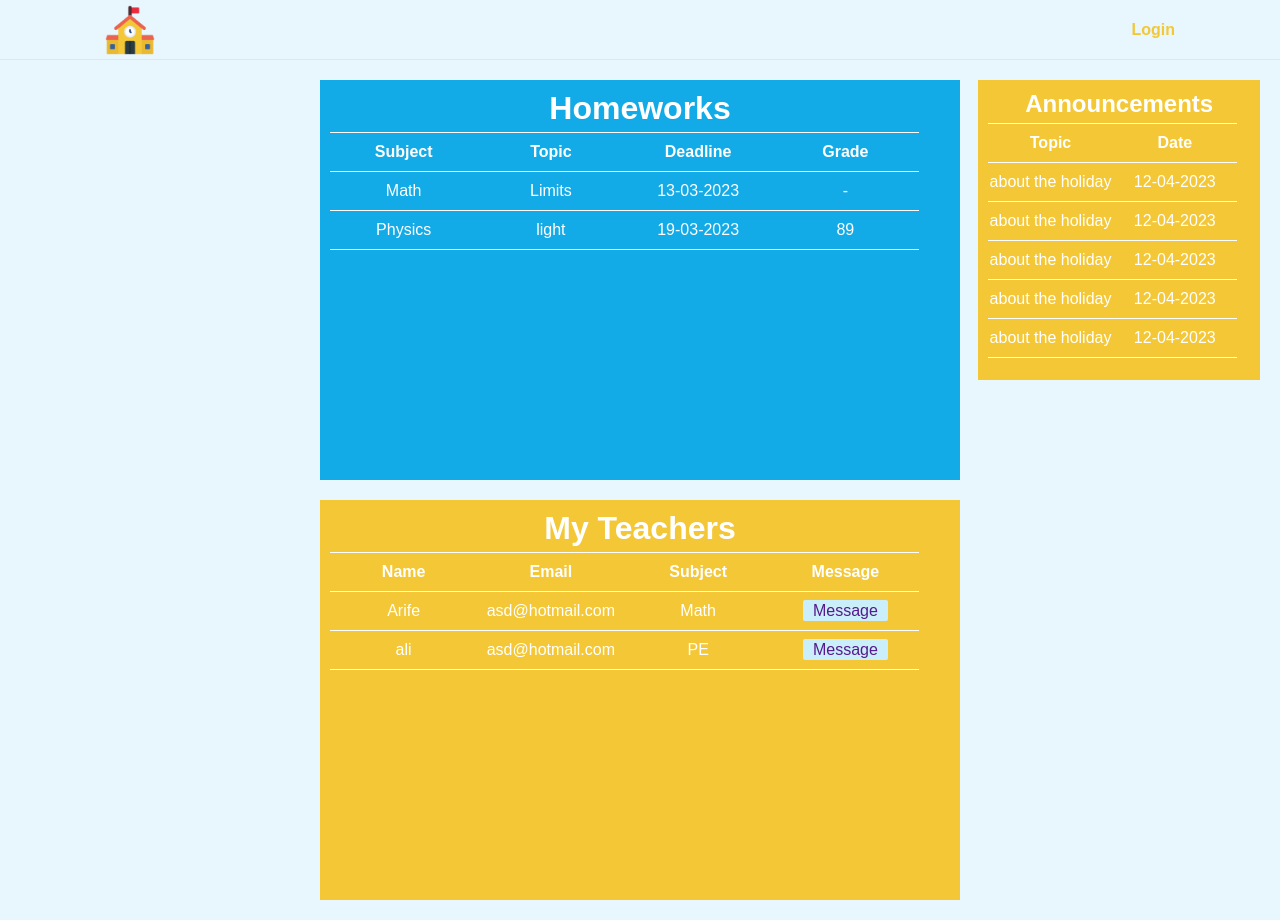
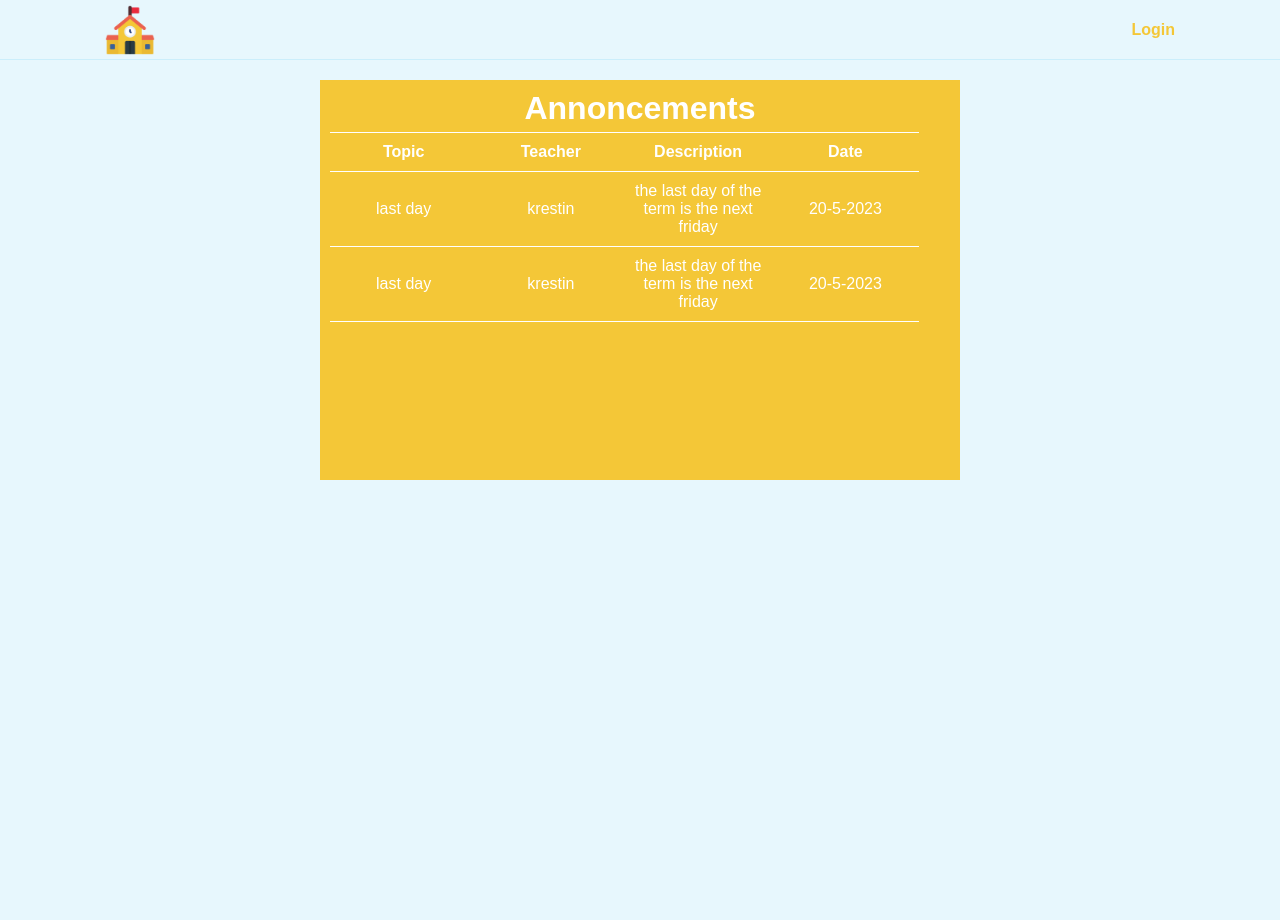
Before and after one commit to Alix144/E-school, a JavaScript app in the folder frontend/: page /body in a window 1280 px wide. After the commit the page ends 800 px from the top, so only its background shows below. Built offline with nearby package versions, Linux system fonts and the light colour scheme; the HTML template or start-up script is replaced by a standard one; a web font is replaced by a local one.

Commit message:
student components

```diff
--- /dev/null
+++ b/frontend/src/components/student/AnnouncementDetail.js
@@ -0,0 +1,34 @@
+const AnnouncmentsDetail = () => {
+    return (
+        <div className="students box teach">
+            <h1>Annoncements</h1>
+            <div className="table-div">
+            <table>
+                <tr className="th">
+                    <th>Topic</th>
+                    <th>Teacher</th>
+                    <th>Description</th>
+                    <th>Date</th>
+                </tr>
+                <tr>
+                    <td>last day</td>
+                    <td>krestin</td>
+                    <td>the last day of the term is the next friday</td>
+                    <td>20-5-2023</td>
+                </tr>
+                <tr>
+                    <td>last day</td>
+                    <td>krestin</td>
+                    <td>the last day of the term is the next friday</td>
+                    <td>20-5-2023</td>
+                </tr>
+
+
+            </table>
+            </div>
+
+        </div>
+     );
+}
+
+export default AnnouncmentsDetail;
--- /dev/null
+++ b/frontend/src/components/student/StudentsHwSubmit.js
@@ -0,0 +1,45 @@
+const StudentsHwSubmit = () => {
+    return (
+        <div className="form students">
+            <h1>Homework</h1>
+            <form action="">
+
+                <div className="output">
+                    <h3>Subject:</h3>
+                    <p>Math</p>
+                </div>
+                <div className="output">
+                    <h3>Topic:</h3>
+                    <p>Limits</p>
+                </div>
+                <div className="">
+                    <h3>Description:</h3>
+                    <p>Limits is one of the important topics please solved this equation</p>
+                </div>
+                <div className="output">
+                    <h3>Date:</h3>
+                    <p>20-04-2023</p>
+                </div>
+                <div className="output">
+                    <h3>Deadline:</h3>
+                    <p>25-04-2023</p>
+                </div>
+                <div className="output">
+                    <h3>File:</h3>
+                    <p><a href="">Download</a></p>
+                </div>
+
+
+                <div>
+                    <label htmlFor="">File:</label>
+                    <input type="file"/>
+                </div>
+
+
+                <button>Send Homework</button>
+            </form>
+        </div>
+     );
+}
+
+export default StudentsHwSubmit;
--- a/frontend/src/pages/Body.js
+++ b/frontend/src/pages/Body.js
@@ -13,13 +13,13 @@ import TeacherAddHw from "../components/teacher/TeacherAddHw";
 import StudentHW from "../components/student/StudentHW";
 import StudentTeachers from "../components/student/StudentTeachers";
 import Announcments from "../components/student/Announcements";
+import StudentsHwSubmit from "../components/student/StudentsHwSubmit";
+import AnnouncmentsDetail from "../components/student/AnnouncementDetail";
 
 const Body = () => {
     return (
         <div className="body">
-            <StudentHW/>
-            <StudentTeachers/>
-            <Announcments/>
+            <AnnouncmentsDetail/>
         </div>
      );
 }
```
